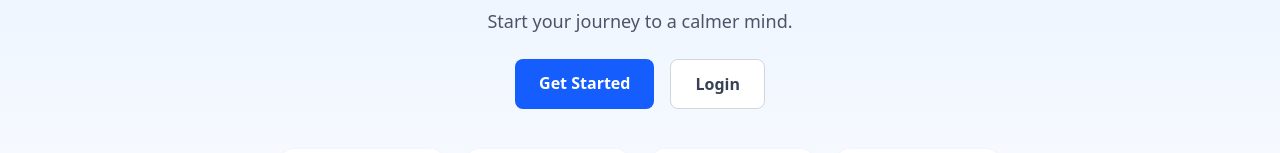
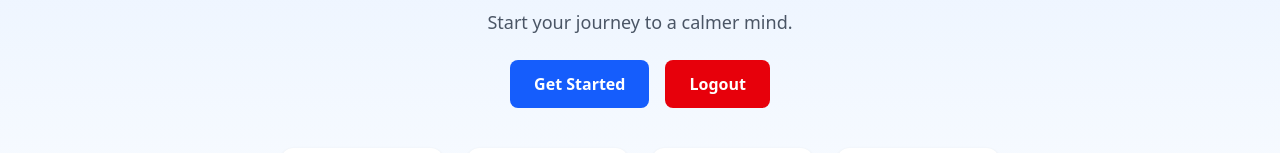
Before and after one commit to burcugns/Stress-Flow, a React (Vite) app: page /home in a window 1280 px wide. Shown: the part 439-592 px from the top of the page. Built offline with nearby package versions, Linux system fonts and the light colour scheme; no server answers; sample sign-in values are in the browser's storage.

Commit message:
AuthContext added

```diff
--- a/package.json
+++ b/package.json
@@ -10,6 +10,8 @@
     "preview": "vite preview"
   },
   "dependencies": {
+    "@headlessui/react": "^2.2.7",
+    "@heroicons/react": "^2.2.0",
     "@tailwindcss/vite": "^4.1.11",
     "firebase": "^12.0.0",
     "react": "^19.1.0",
--- a/src/Navbar.jsx
+++ b/src/Navbar.jsx
@@ -1,10 +1,11 @@
-import { useState, useEffect } from "react";
+import { useState } from "react";
 import { Dialog, DialogPanel } from "@headlessui/react";
 import { Bars3Icon, XMarkIcon } from "@heroicons/react/24/outline";
-import { onAuthStateChanged, signOut } from "firebase/auth";
+import { signOut } from "firebase/auth";
 import { auth } from "./Firebase";
 import { useNavigate, Link } from "react-router-dom";
 import { FaLeaf } from "react-icons/fa";
+import { useAuth } from "./context/Authcontext";
 
 function Navbar() {
   const navigation = [
@@ -13,17 +14,14 @@ function Navbar() {
   ];
 
   const [mobileMenuOpen, setMobileMenuOpen] = useState(false);
-  const [user, setUser] = useState(null);
+  const { currentUser } = useAuth();
 
   const navigate = useNavigate();
 
-  useEffect(() => {
-    return onAuthStateChanged(auth, setUser);
-  }, []);
-
   const handleLogout = async () => {
     await signOut(auth);
-    navigate("/");
+    localStorage.clear();
+    navigate("/home");
   };
 
   return (
@@ -34,8 +32,9 @@ function Navbar() {
       >
         {/* logo */}
         <div className="flex lg:flex-1 items-center gap-2">
-          <FaLeaf className="text-blue-500 text-2xl" />
-          <Link to="/" className="text-lg font-bold text-gray-800"></Link>
+          <Link to="/home" className="text-lg font-bold text-gray-800">
+            <FaLeaf className="text-blue-500 text-2xl" />
+          </Link>
         </div>
 
         {/* mobile */}
@@ -65,7 +64,7 @@ function Navbar() {
 
         {/* button login, log out */}
         <div className="hidden lg:flex lg:flex-1 lg:justify-end gap-4">
-          {user ? (
+          {currentUser ? (
             <button
               onClick={handleLogout}
               className="px-4 py-2 text-sm font-semibold text-red-600 hover:underline"
@@ -125,7 +124,7 @@ function Navbar() {
                 {item.name}
               </a>
             ))}
-            {user ? (
+            {currentUser ? (
               <button
                 onClick={() => {
                   handleLogout();
--- /dev/null
+++ b/src/context/Authcontext.jsx
@@ -0,0 +1,24 @@
+import { createContext, useContext, useEffect, useState } from "react";
+import { onAuthStateChanged } from "firebase/auth";
+import { auth } from "../Firebase";
+
+const AuthContext = createContext();
+
+export const AuthProvider = ({ children }) => {
+  const [currentUser, setCurrentUser] = useState(null);
+
+  useEffect(() => {
+    const unsubscribe = onAuthStateChanged(auth, (user) => {
+      setCurrentUser(user);
+    });
+    return () => unsubscribe();
+  }, []);
+
+  return (
+    <AuthContext.Provider value={{ currentUser }}>
+      {children}
+    </AuthContext.Provider>
+  );
+};
+
+export const useAuth = () => useContext(AuthContext);
--- a/src/main.jsx
+++ b/src/main.jsx
@@ -3,9 +3,12 @@ import { createRoot } from "react-dom/client";
 import "./index.css";
 import App from "./App.jsx";
 import { BrowserRouter } from "react-router-dom";
+import { AuthProvider } from "./context/Authcontext";
 
 createRoot(document.getElementById("root")).render(
   <BrowserRouter>
-    <App />
+    <AuthProvider>
+      <App />
+    </AuthProvider>
   </BrowserRouter>
 );
--- a/src/pages/Home.jsx
+++ b/src/pages/Home.jsx
@@ -2,11 +2,20 @@ import { useState } from "react";
 import firstpageimage from "../image/meditation.png";
 import audio1 from "../music/audio1.mp3";
 import { FaSpa, FaChartLine, FaMusic, FaBook } from "react-icons/fa";
-import { Link } from "react-router-dom";
+import { Link, useNavigate } from "react-router-dom";
+import { useAuth } from "../context/Authcontext";
+import { signOut } from "firebase/auth";
+import { auth } from "../Firebase";
 
 export default function Home() {
-  const [mobileMenuOpen, setMobileMenuOpen] = useState(false);
+  const { currentUser } = useAuth();
+  const navigate = useNavigate();
 
+  const handleLogout = async () => {
+    await signOut(auth);
+    localStorage.clear();
+    navigate("/home");
+  };
   return (
     <div className="bg-gradient-to-b from-blue-100 to-white min-h-screen flex flex-col items-center justify-center px-6 py-12">
       {/* music */}
@@ -41,12 +50,22 @@ export default function Home() {
         >
           Get Started
         </Link>
+
+        {currentUser ? (
+          <button
+            onClick={handleLogout}
+            className="px-6 py-3 bg-red-600 text-white rounded-lg font-semibold hover:bg-red-500 transition"
+          >
+            Logout
+          </button>
+        ) : (
           <Link
             to="/login"
             className="px-6 py-3 bg-white border border-gray-300 text-gray-700 rounded-lg font-semibold hover:bg-gray-50 transition"
           >
             Login
           </Link>
+        )}
       </div>
 
       {/* Features */}
--- a/src/pages/Login.jsx
+++ b/src/pages/Login.jsx
@@ -20,6 +20,8 @@ export default function Login() {
       );
       const user = userCredential.user;
       if (user) {
+        localStorage.setItem("email", user.email);
+        localStorage.setItem("uid", user.uid);
         navigate("/userpage");
       }
     } catch (error) {
--- a/src/pages/Userpage.jsx
+++ b/src/pages/Userpage.jsx
@@ -1,22 +1,10 @@
 import { useState, useEffect } from "react";
 import { collection, getDocs } from "firebase/firestore";
 import { db } from "../Firebase";
-import { getAuth } from "firebase/auth";
 
 function Userpage() {
   const [histories, setHistories] = useState([]);
-  const [useremail, setUserEmail] = useState("");
-
-  const getUserEmail = () => {
-    const auth = getAuth();
-    const user = auth.currentUser;
-
-    if (user) {
-      setUserEmail(user.email);
-    } else {
-      setUserEmail("");
-    }
-  };
+  const [email, setEmail] = useState("");
 
   const displayHistory = async () => {
     try {
@@ -30,14 +18,19 @@ function Userpage() {
   };
 
   useEffect(() => {
-    getUserEmail();
     displayHistory();
+    getEmailFromSession();
   }, []);
+
+  const getEmailFromSession = () => {
+    const email = localStorage.getItem("email");
+    setEmail(email);
+  };
 
   return (
     <div className="max-w-xl mx-auto mt-10 p-6 bg-white shadow-lg rounded-xl">
       <div>
-        <h2 className="text-blue-500">User Email: {useremail}</h2>
+        <h2 className="text-blue-500">User Email:{email} </h2>
       </div>
       <div>
         <h1 className="text-green-500 text-3xl">History :</h1>
--- a/src/routers/RoutersConfigs.jsx
+++ b/src/routers/RoutersConfigs.jsx
@@ -1,4 +1,4 @@
-import { Routes, Route } from "react-router-dom";
+import { Routes, Route, Navigate } from "react-router-dom";
 import Home from "../pages/Home";
 import Login from "../pages/Login";
 import Signup from "../pages/Signup";
@@ -9,6 +9,7 @@ function RouterConfig() {
   return (
     <Routes>
       <Route path="/home" element={<Home />} />
+      <Route path="/" element={<Navigate to="/home" replace />} />
       <Route path="/login" element={<Login />} />
       <Route path="/signup" element={<Signup />} />
       <Route path="/userpage" element={<Userpage />} />
```
Also changed, not shown: 7 other files (tests, documents, lock files or other folders). Lines whose indentation alone changed are shown as unchanged.
